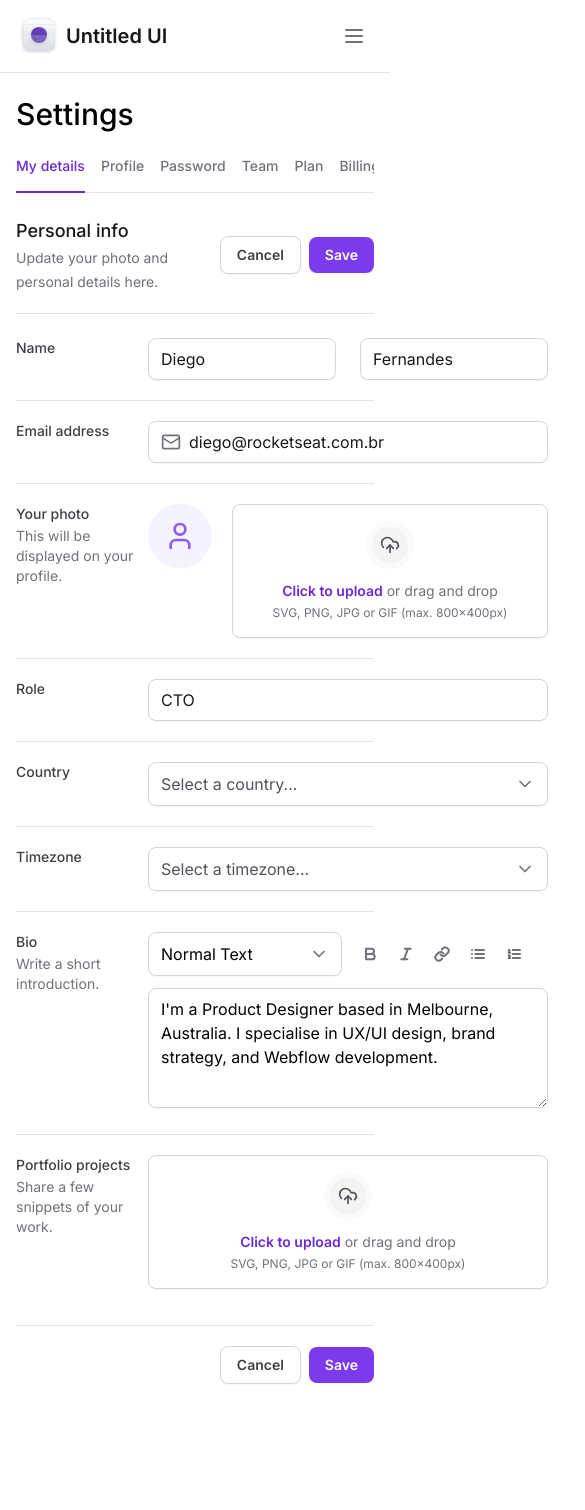
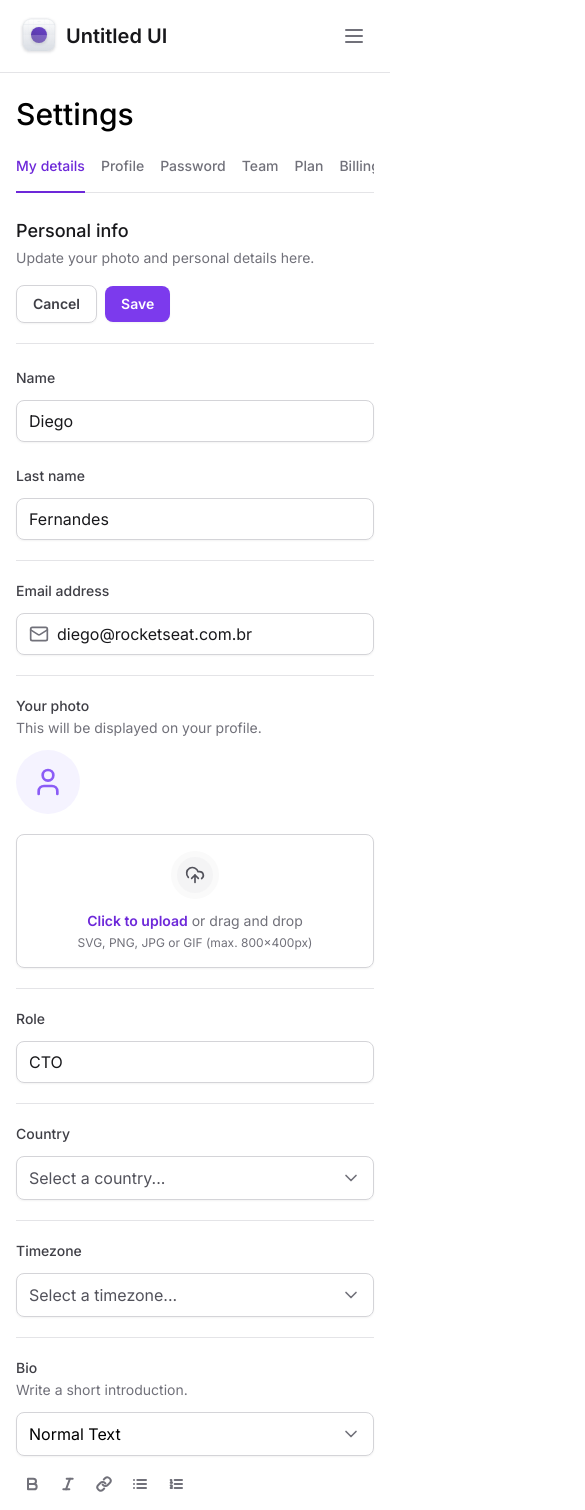
Before and after one commit to alexbleggijr/rocketseat-course-tailwind-diego-fernandes, a Next.js app: page / in a window 390 px wide. Shown: the top 1510 px of the page, 585 px wide, since content can reach past the window. Before the commit the page ends 1432 px from the top, so only its background shows below. Built offline with nearby package versions, Linux system fonts and the light colour scheme.

Commit message:
responsividade do formulário

```diff
--- a/src/app/page.tsx
+++ b/src/app/page.tsx
@@ -15,13 +15,14 @@
       <SettingsTabs />
 
       <div className="mt-6 flex flex-col">
-        <div className="flex items-center justify-between border-b border-zinc-200 pb-5">
+        <div className="flex flex-col justify-between gap-4 border-b border-zinc-200 pb-5 lg:flex-row lg:items-center">
           <div className="space-y-1">
             <h2 className="text-lg font-medium text-zinc-900">Personal info</h2>
             <span className="text-sm text-zinc-500">
               Update your photo and personal details here.
             </span>
           </div>
+
           <div className="flex items-center gap-2">
             <Button variant="outline" type="button">
               Cancel
@@ -36,25 +37,34 @@
           id="settings"
           className="mt-6 flex w-full flex-col gap-5 divide-y divide-zinc-200"
         >
-          <div className="grid grid-cols-form gap-3">
+          <div className="flex flex-col gap-3 lg:grid lg:grid-cols-form">
             <label
               htmlFor="firstName"
               className="text-sm font-medium text-zinc-700"
             >
               Name
             </label>
-            <div className="grid grid-cols-2 gap-6">
+            <div className="flex flex-col gap-6 lg:grid lg:grid-cols-2">
               <Input.Root>
                 <Input.Control id="firstName" defaultValue="Diego" />
               </Input.Root>
 
-              <Input.Root>
-                <Input.Control defaultValue="Fernandes" />
-              </Input.Root>
+              <div className="flex flex-col gap-3 lg:block">
+                <label
+                  htmlFor="lastName"
+                  className="text-sm font-medium text-zinc-700 lg:sr-only"
+                >
+                  Last name
+                </label>
+
+                <Input.Root>
+                  <Input.Control id="lastName" defaultValue="Fernandes" />
+                </Input.Root>
+              </div>
             </div>
           </div>
 
-          <div className="grid grid-cols-form gap-3 pt-5">
+          <div className="flex flex-col gap-3 pt-5 lg:grid lg:grid-cols-form">
             <label
               htmlFor="email"
               className="text-sm font-medium text-zinc-700"
@@ -73,7 +83,7 @@
             </Input.Root>
           </div>
 
-          <div className="grid grid-cols-form gap-3 pt-5">
+          <div className="flex flex-col gap-3 pt-5 lg:grid lg:grid-cols-form">
             <label
               htmlFor="photo"
               className="text-sm font-medium text-zinc-700"
@@ -83,14 +93,14 @@
                 This will be displayed on your profile.
               </span>
             </label>
-            <FileInput.Root className="flex items-start gap-5">
+            <FileInput.Root className="flex flex-col gap-5 lg:flex-row lg:items-start">
               <FileInput.ImagePreview />
               <FileInput.Trigger />
               <FileInput.Control />
             </FileInput.Root>
           </div>
 
-          <div className="grid grid-cols-form gap-3 pt-5">
+          <div className="flex flex-col gap-3 pt-5 lg:grid lg:grid-cols-form">
             <label htmlFor="role" className="text-sm font-medium text-zinc-700">
               Role
             </label>
@@ -99,7 +109,7 @@
             </Input.Root>
           </div>
 
-          <div className="grid grid-cols-form gap-3 pt-5">
+          <div className="flex flex-col gap-3 pt-5 lg:grid lg:grid-cols-form">
             <label
               htmlFor="country"
               className="text-sm font-medium text-zinc-700"
@@ -112,7 +122,7 @@
             </Select>
           </div>
 
-          <div className="grid grid-cols-form gap-3 pt-5">
+          <div className="flex flex-col gap-3 pt-5 lg:grid lg:grid-cols-form">
             <label
               htmlFor="timezone"
               className="text-sm font-medium text-zinc-700"
@@ -128,7 +138,7 @@
             </Select>
           </div>
 
-          <div className="grid grid-cols-form gap-3 pt-5">
+          <div className="flex flex-col gap-3 pt-5 lg:grid lg:grid-cols-form">
             <label htmlFor="bio" className="text-sm font-medium text-zinc-700">
               Bio
               <span className="mt-0.5 block text-sm font-normal text-zinc-500">
@@ -136,7 +146,7 @@
               </span>
             </label>
             <div className="space-y-3">
-              <div className="grid grid-cols-2 gap-3">
+              <div className="flex flex-col gap-3 lg:grid lg:grid-cols-2">
                 <Select placeholder="" defaultValue="normal">
                   <SelectItem
                     value="normal"
@@ -175,7 +185,7 @@
             </div>
           </div>
 
-          <div className="grid grid-cols-form gap-3 pt-5">
+          <div className="flex flex-col gap-3 pt-5 lg:grid lg:grid-cols-form">
             <label
               htmlFor="projects"
               className="text-sm font-medium text-zinc-700"
```
